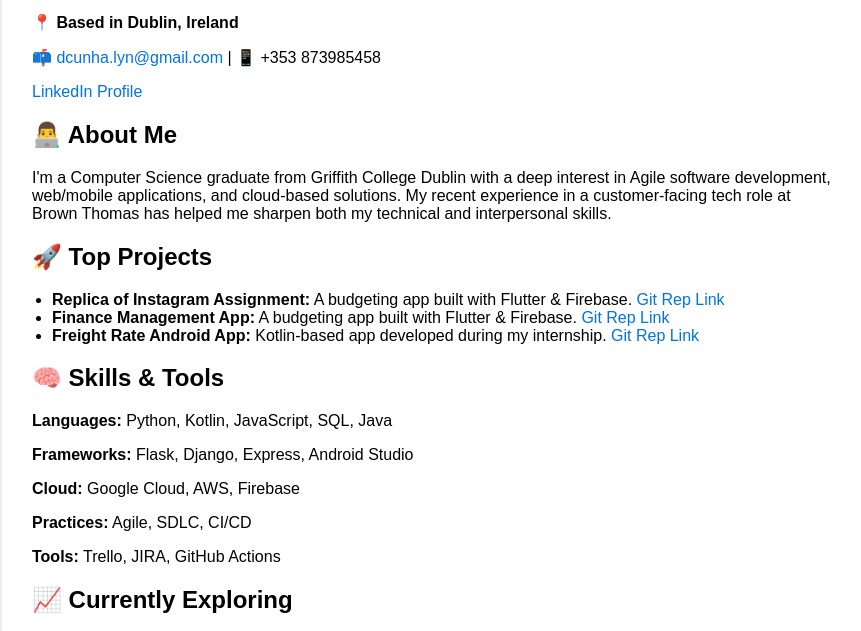
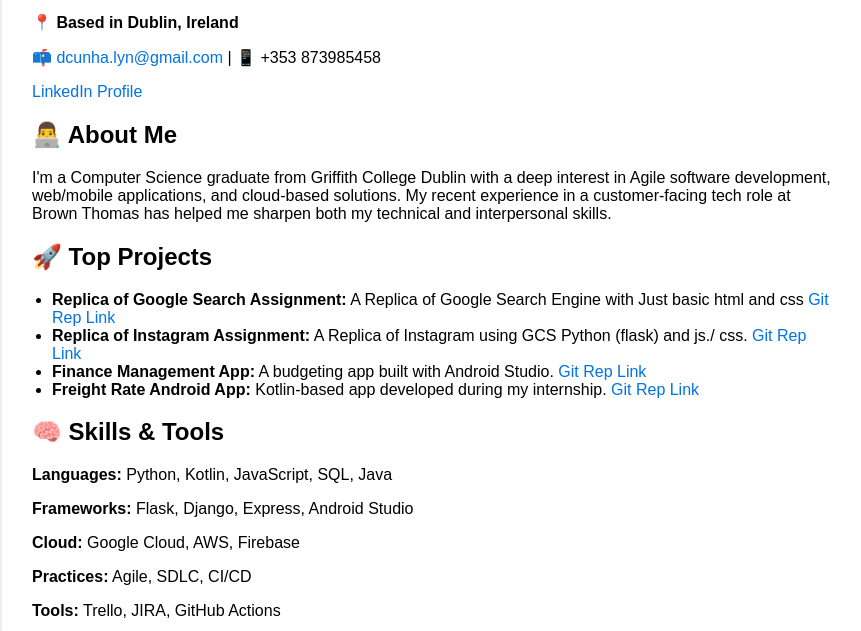
Before and after one commit to Lynndc004/Portfolio, a plain HTML site: page index.html in a window 1280 px wide. Shown: the part 162-793 px from the top of the page, without its empty margins (208-1069 px from the left). Drawn offline with Linux system fonts and the light colour scheme.

Commit message:
Added 2 More Pros Repo index.html

```diff
--- a/index.html
+++ b/index.html
@@ -19,8 +19,9 @@
 
         <h2>🚀 Top Projects</h2>
         <ul>
-            <li><strong>Replica of Instagram Assignment:</strong> A budgeting app built with Flutter & Firebase. <a href = "https://github.com/Lynndc004/griffith-assignment3">Git Rep Link </a> </li>
-            <li><strong>Finance Management App:</strong> A budgeting app built with Flutter & Firebase. <a href = "">Git Rep Link </a> </li>
+            <li><strong>Replica of Google Search Assignment:</strong> A Replica of Google Search Engine with Just basic html and css <a href = "https://github.com/Lynndc004/griffith-assignment3">Git Rep Link </a> </li>
+            <li><strong>Replica of Instagram Assignment:</strong> A Replica of Instagram using GCS Python (flask) and js./ css. <a href = "https://github.com/me50/Lynndc004">Git Rep Link </a> </li>
+            <li><strong>Finance Management App:</strong> A budgeting app built with Android Studio. <a href = "https://github.com/Lynndc004/Finance-Management-Application">Git Rep Link </a> </li>
             <li><strong>Freight Rate Android App:</strong> Kotlin-based app developed during my internship. <a href = "">Git Rep Link </a> </li>
         </ul>
 
```
